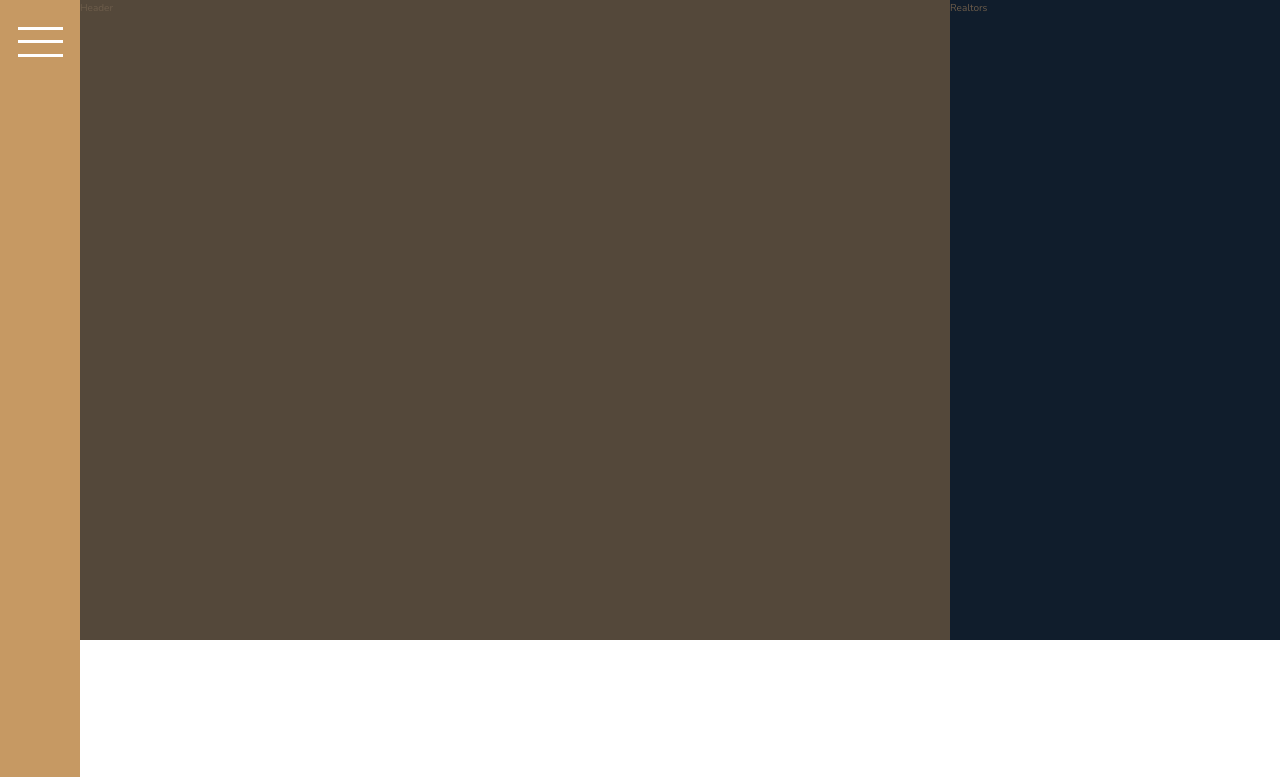
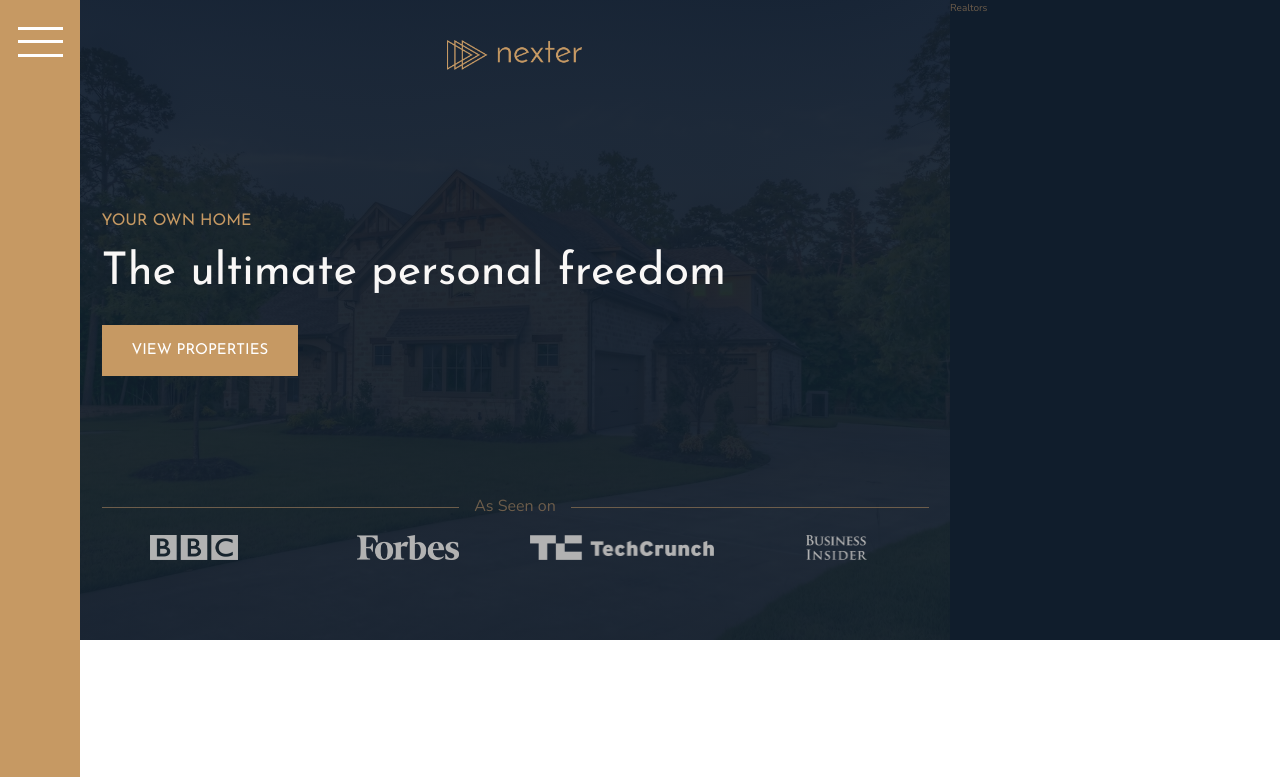
Before and after one commit to AdoDragicevic/Nexter, a website: page index.html in a window 1280 px wide. Shown: the top 777 px of the page. Drawn offline with nearby package versions, Linux system fonts and the light colour scheme.

Commit message:
add header

```diff
--- a/index.html
+++ b/index.html
@@ -19,7 +19,23 @@
         </div>
 
         <header class="header">
-                Header
+            <img src="img/logo.png" alt="Logo" class="header__logo">
+            <h3 class="heading-3">
+                Your own home
+            </h3>
+            <h1 class="heading-1">
+                The ultimate personal freedom
+            </h1>
+            <button class="header__btn btn">
+                View properties
+            </button>
+            <div class="header__seenon-txt"> As Seen on </div>
+            <div class="header__seenon-logos">
+                <img src="img/logo-bbc.png" alt="BBC">
+                <img src="img/logo-forbes.png" alt="Forbes">
+                <img src="img/logo-techcrunch.png" alt="Techcrunch">
+                <img src="img/logo-bi.png" alt="Busines Insider">
+            </div>
         </header>
 
         <div class="realtors">
--- a/sass/_header.scss
+++ b/sass/_header.scss
@@ -1,5 +1,60 @@
 .header {
   grid-column: full-start / col-end 6;
 
-  background-color: $color-grey-dark-1;
+  display: grid;
+  grid-template-rows: 1fr min-content 6rem 1fr;
+  row-gap: 1.5rem;
+
+  justify-content: center;
+  // to center the content we don't want the column to have the width of 100%, but instead max-content
+  grid-template-columns: max-content;
+
+  background-image: linear-gradient(rgba($color-secondary, .93), rgba($color-secondary, .93)),
+                    url(../img/hero.jpeg);
+  background-size: cover;
+  background-position: center;
+  padding: 8rem;
+  padding-top: 4rem;
+
+  &__logo {
+    height: 3rem;
+    justify-self: center;
+  }
+
+  &__btn {
+    align-self: start;
+    justify-self: start;
+  }
+
+  &__seenon-txt {
+    display: grid;
+    grid-template-columns: 1fr max-content 1fr;
+    column-gap: 1.5rem;
+    align-items: center;
+
+    font-size: 1.6rem;
+    columns: $color-grey-light-2;
+
+    &::before,
+    &::after {
+      content: "";
+      display: block;
+      height: 1px;
+      background-color: currentColor;
+    }
+  }
+
+  &__seenon-logos {
+    display: grid;
+    grid-template-columns: repeat(4, 1fr);
+    column-gap: 3rem;
+    justify-items: center;
+
+    img {
+      height: 2.5rem;
+      filter: brightness(70%);
+    }
+
+  }
+
 }
--- a/sass/_typography.scss
+++ b/sass/_typography.scss
@@ -6,6 +6,9 @@
 .heading-1 {
   // .heading-1 is coppied to %heading
   @extend %heading;
+  font-size: 4.5rem;
+  color: $color-grey-light-1;
+  line-height: 1;
 }
 
 .heading-2 {
```
Also changed, not shown: css/style.css.
